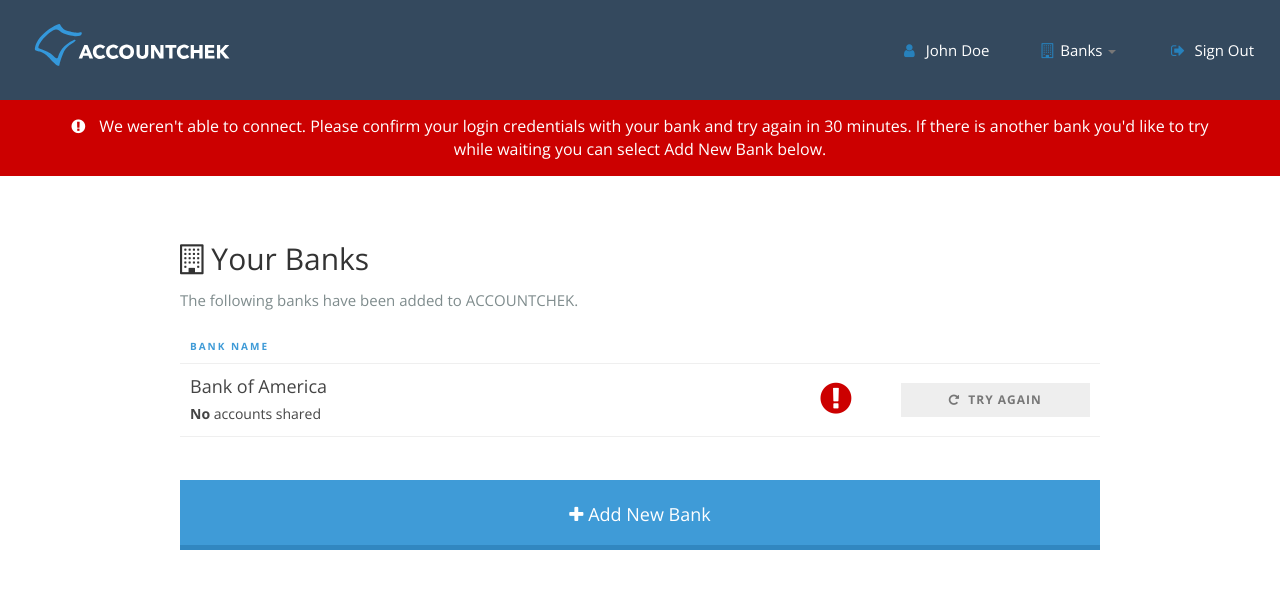
After one commit to jbrianfrancis/MyBorrowerUI, a PHP site: page /bank-sign-in-error.php in a window 1280 px wide. The commit adds this page. Shown: the top 589 px of the page. Run offline with PHP 8.4, Linux system fonts and the light colour scheme; some libraries are stand-ins or nearby versions.

Commit message:
Adding bank-sign-in-error view

```diff
--- a/ac.css
+++ b/ac.css
@@ -1198,6 +1198,29 @@ th.xpadding-left-10 {
     margin-top: 0;
   }
 }
+.ac-alert-error {
+  color: white;
+  background-color: #cc0000;
+  border-radius: 0;
+  border: none;
+  text-align: center;
+  margin-top: 0;
+  font-size: 14px;
+}
+.ac-alert-error i {
+  color: white;
+  padding-right: 10px;
+}
+@media all and (min-width: 992px) {
+  .ac-alert-error {
+    font-weight: 400;
+    font-size: 16px;
+    margin-bottom: 22px;
+    padding-right: 4em;
+    padding-left: 4em;
+    margin-top: 0;
+  }
+}
 .close {
   float: right;
   font-size: 21px;
--- a/ac.less
+++ b/ac.less
@@ -1233,6 +1233,28 @@ th.xpadding-left-10 {
 		font-weight: 400;
 		font-size:16px;
 		margin-bottom:22px;
+		margin-top:0;
+	}
+}
+
+.ac-alert-error {
+	color: white;
+    background-color: @acerror;
+    border-radius: 0;
+    border: none;
+    text-align: center;
+    margin-top: 0;
+    font-size:14px;
+	i {
+		color:white;
+		padding-right:10px;
+	}
+	@media all and (min-width: @screen-md) {
+		font-weight: 400;
+		font-size:16px;
+		margin-bottom:22px;
+		padding-right:4em;
+		padding-left:4em;
 		margin-top:0;
 	}
 }
--- /dev/null
+++ b/bank-sign-in-error.php
@@ -0,0 +1,100 @@
+<!DOCTYPE html>
+<html lang="en">
+  <head>
+    <meta charset="utf-8">
+    <meta name="viewport" content="width=device-width, initial-scale=1.0">
+    <meta name="description" content="">
+    <meta name="author" content="">
+    <link rel="shortcut icon" href="assets/ico/favicon.png">
+
+    <title>ACCOUNTCHEK - Your Banks</title>
+
+	<link rel="stylesheet" href="css/bootstrap.min.css" type="text/css">
+	<link href="http://netdna.bootstrapcdn.com/font-awesome/4.0.3/css/font-awesome.css" rel="stylesheet">
+	<link href='http://fonts.googleapis.com/css?family=Open+Sans:300italic,400italic,400,300,700' rel='stylesheet' type='text/css'>
+
+    <!-- Custom styles for this template -->
+    <link href="ac.css" rel="stylesheet">
+    <!-- HTML5 shim and Respond.js IE8 support of HTML5 elements and media queries -->
+    <!--[if lt IE 9]>
+      <script src="assets/js/html5shiv.js"></script>
+      <script src="assets/js/respond.min.js"></script>
+    <![endif]-->
+  </head>
+  <body>
+
+	<?php include("includes/header-banks.php"); ?>
+	<div class="alert alert-success ac-alert-error">
+		<i class="fa fa-exclamation-circle"></i> We weren't able to connect. Please confirm your login credentials with your bank and try again in 30 minutes. If there is another bank you'd like to try while waiting you can select Add New Bank below.
+	</div>
+	<div class="container">
+	<div class="row">
+		<div class="col-md-12">
+
+
+		<h3><i class="fa fa-building-o"></i> Your Banks</h3>
+		<p class="process-type">The following banks have been added to ACCOUNTCHEK.</p>
+
+		<div class="panel panel-default panel-ac">
+
+		  <!-- Table -->
+		  <table class="table table-ac">
+			<thead>
+			<tr>
+				<th>Bank Name</th>
+			</tr>
+			</thead>
+			<tbody>
+			<tr>
+				<td style="vertical-align:middle;" class="bank-cell">
+					Bank of America<br>
+					<small><strong>No</strong> accounts shared</small>
+				</td>
+				<td class="enrolled-cell warning-icon" style="vertical-align:middle;">
+					<p class="status-icon acerror"><i class="fa fa-exclamation-circle fa-2x"></i></p>
+				</td>
+				<td>
+					<p class="status-action"><a href="#" class="btn btn-default btn-sm"><i class="fa fa-repeat"></i> Try Again</a></p>
+				</td>
+			</tr>
+			<!-- <tr>
+				<td style="vertical-align:middle;">
+					American Bank of Texas (Seguin, Highland Lakes...<br>
+					<small><strong>No</strong> accounts shared</small>
+				</td>
+				<td class="enrolled-cell warning-icon" style="vertical-align:middle;">
+					<p class="status-icon acerror"><i class="fa fa-exclamation-circle fa-2x"></i></p>
+				</td>
+				<td>
+					<p class="status-action"><a href="#" class="btn btn-default btn-sm"><i class="fa fa-repeat"></i> Try Again</a></p>
+				</td>
+			</tr>
+
+			<tr>
+				<td style="vertical-align:middle;">
+					<a href="nav-bank-details.php">American Bank of Texas (Seguin, Highland Lakes...</a><br>
+					<small><strong>4 of 6</strong> accounts shared</small>
+				</td>
+				<td class="enrolled-cell warning-icon">
+					<p class="status-icon acwarning"><i class="fa fa-exclamation-triangle fa-2x"></i></p>
+				</td>
+				<td>
+					<p class="status-action"><a href="#" class="btn btn-default btn-sm"><i class="fa fa-wrench"></i> Fix It</a></p>
+				</td>
+			</tr>-->
+			</tbody>
+		  </table>
+
+		  <div class="panel-footer panel-footer-ac">
+			  <a class="btn btn-lg btn-hybrid" href="#"><i class="fa fa-plus"></i> Add New Bank</a>
+		  </div> <!-- close panel-footer -->
+
+	</div> <!-- close panel -->
+
+	</div> <!-- close row -->
+	</div> <!-- close col-md-12 -->
+	</div> <!-- close container -->
+
+    <?php include("includes/footer.php"); ?>
+  </body>
+</html>
```
